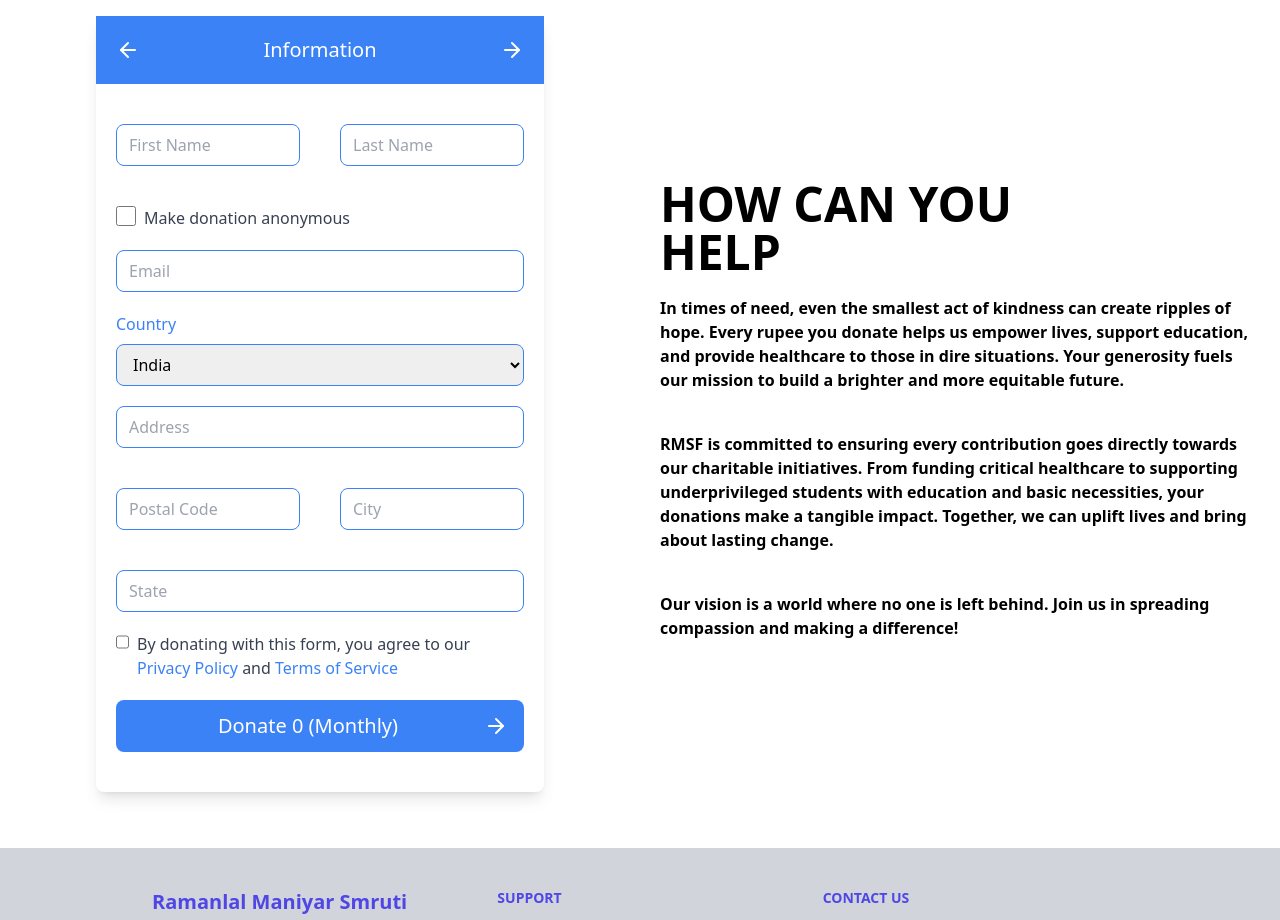
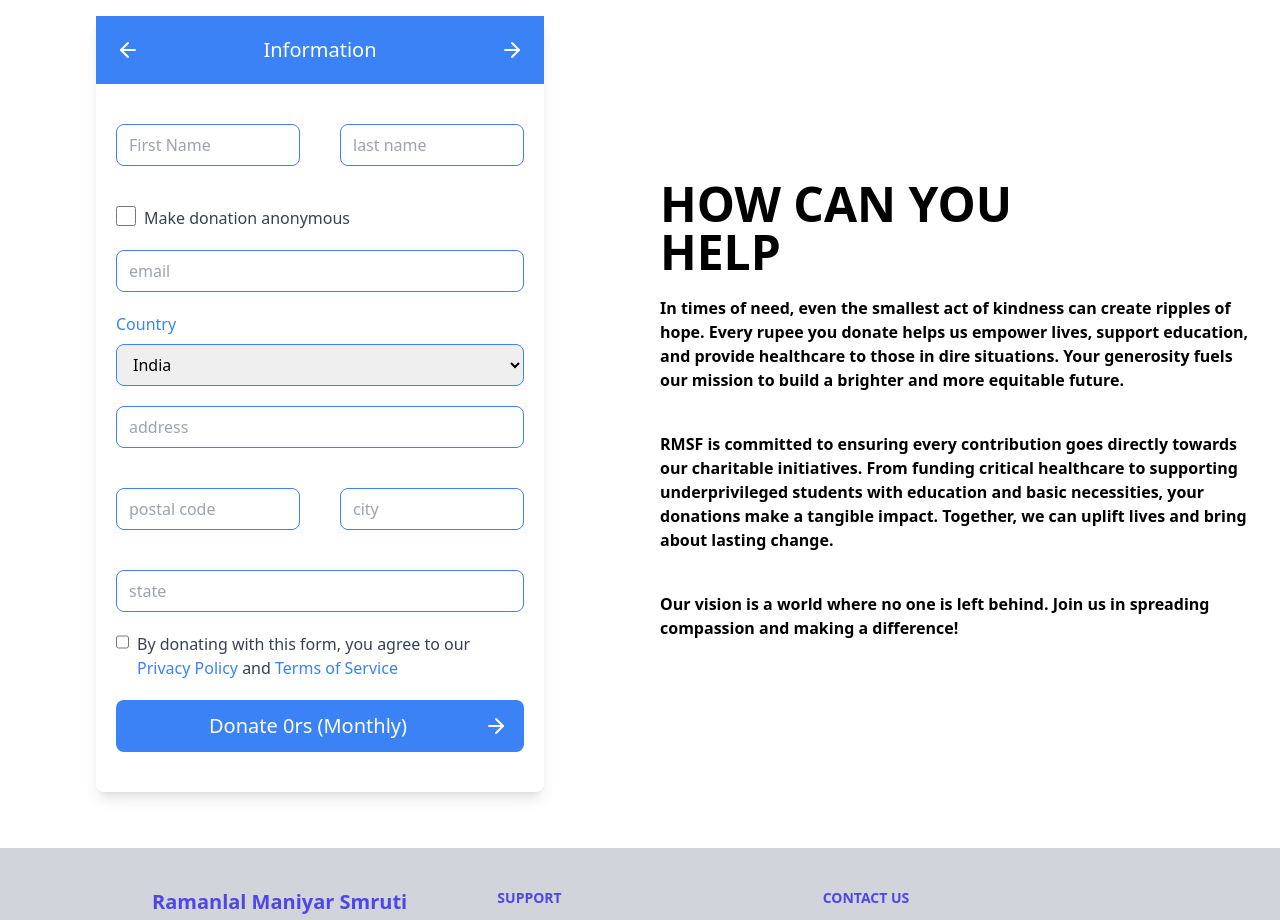
Before and after one commit to sahilkhude117/rmsf, a Next.js app: page /donate/user-information in a window 1280 px wide. Shown: the part 440-1360 px from the top of the page. Built offline with nearby package versions, Linux system fonts and the light colour scheme.

Commit message:
added types to input boxes

```diff
--- a/app/donate/user-information/page.tsx
+++ b/app/donate/user-information/page.tsx
@@ -2,19 +2,52 @@
 import { DonationBar } from "@/components/donation/DonationBar";
 import { DonationButton } from "@/components/donation/DonationButton";
 import { DropdownItem } from "@/components/donation/DropdownItem";
-import { InputBox } from "@/components/donation/InputBox";
 import { setUserInfo } from "@/redux/donationSlice";
 import { RootState } from "@/redux/store";
 import axios from "axios";
 import Link from "next/link";
 import { useRouter } from "next/navigation";
+import { useState } from "react";
 import { useSelector } from "react-redux";
 import { useDispatch } from "react-redux";
 
 export default function(){
     const router = useRouter();
     const dispatch = useDispatch();
+    const [errors, setErrors] = useState<Record<string,string | null>>({});
     const {userInfo,donationType,customAmount} = useSelector((state: RootState) => state.donation);
+
+    const validateAllInputs = () => {
+        const newErrors: Record<string, string | null> = {};
+
+        if (!userInfo.firstName?.trim()) {
+            newErrors.firstName = "First Name is required.";
+          }
+          if (!userInfo.lastName?.trim()) {
+            newErrors.lastName = "Last Name is required.";
+          }
+          if (!userInfo.email || !/^[^\s@]+@[^\s@]+\.[^\s@]+$/.test(userInfo.email)) {
+            newErrors.email = "Please enter a valid email address.";
+          }
+          if (!userInfo.address?.trim()) {
+            newErrors.address = "Address is required.";
+          }
+          if (!userInfo.city?.trim()) {
+            newErrors.city = "City is required.";
+          }
+          if (!userInfo.state?.trim()) {
+            newErrors.state = "State is required.";
+          }
+          if (!userInfo.postalCode || !/^\d{6}$/.test(String(userInfo.postalCode))) {
+            newErrors.postalCode = "Postal code must be a six-digit number.";
+          }
+          if (!userInfo.agreed) {
+            newErrors.agreed = "You must agree to the terms.";
+          }
+
+          setErrors(newErrors);
+          return Object.values(newErrors).every((error) => error === null);
+    };
 
     const UserDetails = {
         firstName : userInfo.firstName,
@@ -27,18 +60,29 @@ export default function(){
         state : userInfo.state,
     }
 
+    const onNext = async () => {
+        const isValid = validateAllInputs();
+        if(!isValid) return;
+
+        try {
+            const response = await axios.post('/api/user', UserDetails);
+            const userId = response.data.user.id;
+            router.push(`/donate/payment?userId=${userId}`);
+        } catch (e) {
+            console.error("Error saving user details", e);
+        }
+
+    }
+
+    const handleChange = (value: string, type: string) => {
+        dispatch(setUserInfo({ [type]: value }));
+        setErrors((prevErrors) => ({ ...prevErrors, [type]: null })); // Clear error on input
+      };
+
     const handleCheckboxChange = (e: React.ChangeEvent<HTMLInputElement>) => {
         dispatch(
           setUserInfo({
             anonymous : e.target.checked,
-          })
-        );
-      };
-
-    const handleAgreedChange = (e: React.ChangeEvent<HTMLInputElement>) => {
-        dispatch(
-          setUserInfo({
-            agreed : e.target.checked,
           })
         );
       };
@@ -51,8 +95,26 @@ export default function(){
             hrefNext="/donate/payment"
         >
             <div className="flex justify-center mt-5">
-                <InputBox placeholder="First Name" type="firstName" />
-                <InputBox placeholder="Last Name" type="lastName" />
+                {/* firstName */}
+                <div className="relative m-5">
+                    <input
+                        type="text"
+                        placeholder="First Name"
+                        className={`block w-full px-3 py-2 bg-transparent border ${errors.firstName ? "border-red-500" : "border-blue-500"} rounded-lg`}
+                        onChange={(e) => { handleChange(e.target.value,"firstName")}}
+                    />
+                    {errors.firstName && <p className="text-red-500 text-sm mt-1">{errors.firstName}</p>}
+                </div>
+                {/* lastname */}
+                <div className="relative m-5">
+                    <input
+                        type="text"
+                        placeholder="last name"
+                        className={`block w-full px-3 py-2 bg-transparent border ${errors.lastName ? "border-red-500" : "border-blue-500"} rounded-lg`}
+                        onChange={(e) => { handleChange(e.target.value,"lastName")}}
+                    />
+                    {errors.lastName && <p className="text-red-500 text-sm mt-1">{errors.lastName}</p>}
+                </div>
             </div>
 
             <div className="flex m-5">
@@ -67,45 +129,84 @@ export default function(){
                     Make donation anonymous
                 </label>
             </div>
-
-
-                <InputBox placeholder="Email" type="email"/>
+                {/* Email */}
+                <div className="relative m-5">
+                    <input
+                        type="text"
+                        placeholder="email"
+                        className={`block w-full px-3 py-2 bg-transparent border ${errors.email ? "border-red-500" : "border-blue-500"} rounded-lg`}
+                        onChange={(e) => { handleChange(e.target.value,"email")}}
+                    />
+                    {errors.email && <p className="text-red-500 text-sm mt-1">{errors.email}</p>}
+                </div>
 
                 <DropdownItem title="Country" type="country">
                     <option value="india">India</option>
                 </DropdownItem>
 
-                <InputBox placeholder="Address" type="address"/>
+                {/* Address */}
+                <div className="relative m-5">
+                    <input
+                        type="text"
+                        placeholder="address"
+                        className={`block w-full px-3 py-2 bg-transparent border ${errors.address ? "border-red-500" : "border-blue-500"} rounded-lg`}
+                        onChange={(e) => { handleChange(e.target.value,"address")}}
+                    />
+                    {errors.address && <p className="text-red-500 text-sm mt-1">{errors.address}</p>}
+                </div>
                 <div className="flex justify-center">
-                    <InputBox placeholder="Postal Code" type="postalcode"/>
-                    <InputBox placeholder="City" type="city"/>
+                    {/* Postal code */}
+                    <div className="relative m-5">
+                        <input
+                            type="text"
+                            placeholder="postal code"
+                            className={`block w-full px-3 py-2 bg-transparent border ${errors.postalCode ? "border-red-500" : "border-blue-500"} rounded-lg`}
+                            onChange={(e) => { handleChange(e.target.value,"postalCode")}}
+                        />
+                        {errors.postalCode && <p className="text-red-500 text-sm mt-1">{errors.postalCode}</p>}
+                    </div>
+                    {/* City */}
+                    <div className="relative m-5">
+                        <input
+                            type="text"
+                            placeholder="city"
+                            className={`block w-full px-3 py-2 bg-transparent border ${errors.city ? "border-red-500" : "border-blue-500"} rounded-lg`}
+                            onChange={(e) => { handleChange(e.target.value,"city")}}
+                        />
+                        {errors.city && <p className="text-red-500 text-sm mt-1">{errors.city}</p>}
+                    </div>
                 </div>
-                <InputBox placeholder="State" type="state"/>
 
+                {/* State */}
+                <div className="relative m-5">
+                    <input
+                        type="text"
+                        placeholder="state"
+                        className={`block w-full px-3 py-2 bg-transparent border ${errors.state ? "border-red-500" : "border-blue-500"} rounded-lg`}
+                        onChange={(e) => { handleChange(e.target.value,"state")}}
+                    />
+                    {errors.state && <p className="text-red-500 text-sm mt-1">{errors.state}</p>}
+                </div>
 
             <div className="flex justify-center m-5">
                 <input
                     type="checkbox"
                     id="terms"
                     checked={userInfo.agreed}
-                    onChange={handleAgreedChange}
+                    onChange={(e) => {
+                        dispatch(setUserInfo({ agreed : e.target.checked }))
+                    }}
                     className="w-5 h-5 text-blue-500 border-blue-500 rounded cursor-pointer focus:ring-blue-500 mr-2"
                 />
                 <label className="text-gray-700">
                      By donating with this form, you agree to our <Link href={"/policies/privacy_policy"} className="cursor-pointer text-blue-500">Privacy Policy</Link> and <Link href={"/policies/terms&conditions"} className="cursor-pointer text-blue-500" >Terms of Service</Link>
                 </label>
+                {errors.agreed && (
+                <p className="text-red-500 text-sm mt-1">{errors.agreed}</p>
+          )}
             </div>
 
-            <DonationButton onClick={async() => {
-                // be call
-                try {
-                    const response = await axios.post('/api/user', UserDetails);
-                    const userId = response.data.user.id;
-                    router.push(`/donate/payment?userId=${userId}`);
-                } catch (e) {
-                    console.error("Error saving user details", e);
-                }
-            }} title={`Donate ${customAmount}  ${donationType === 'one-time' ? '(One-time)' : '(Monthly)'}`} isLast={false}/>
+            <DonationButton onClick={onNext} title={`Donate ${customAmount}rs  ${donationType === 'one-time' ? '(One-time)' : '(Monthly)'}`} isLast={false}/>
             </DonationBar>
     </div>
 }
```
